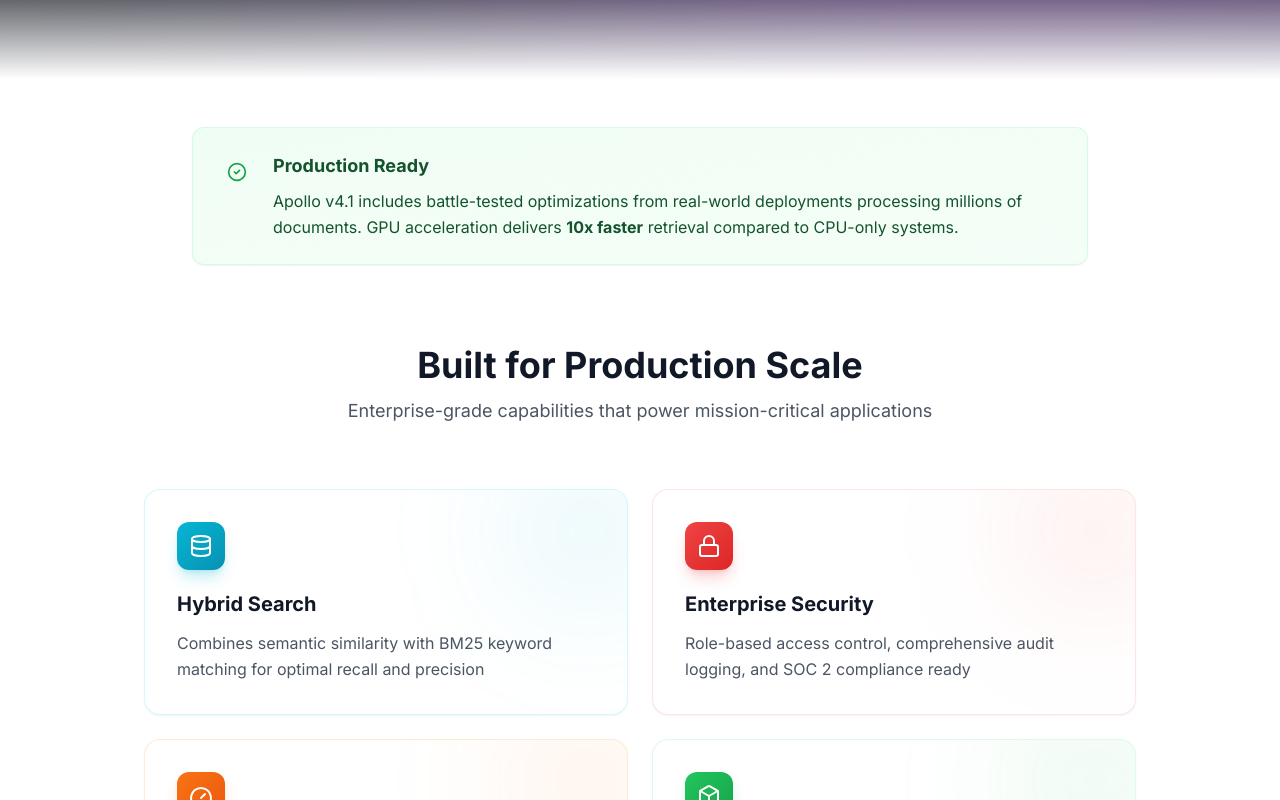
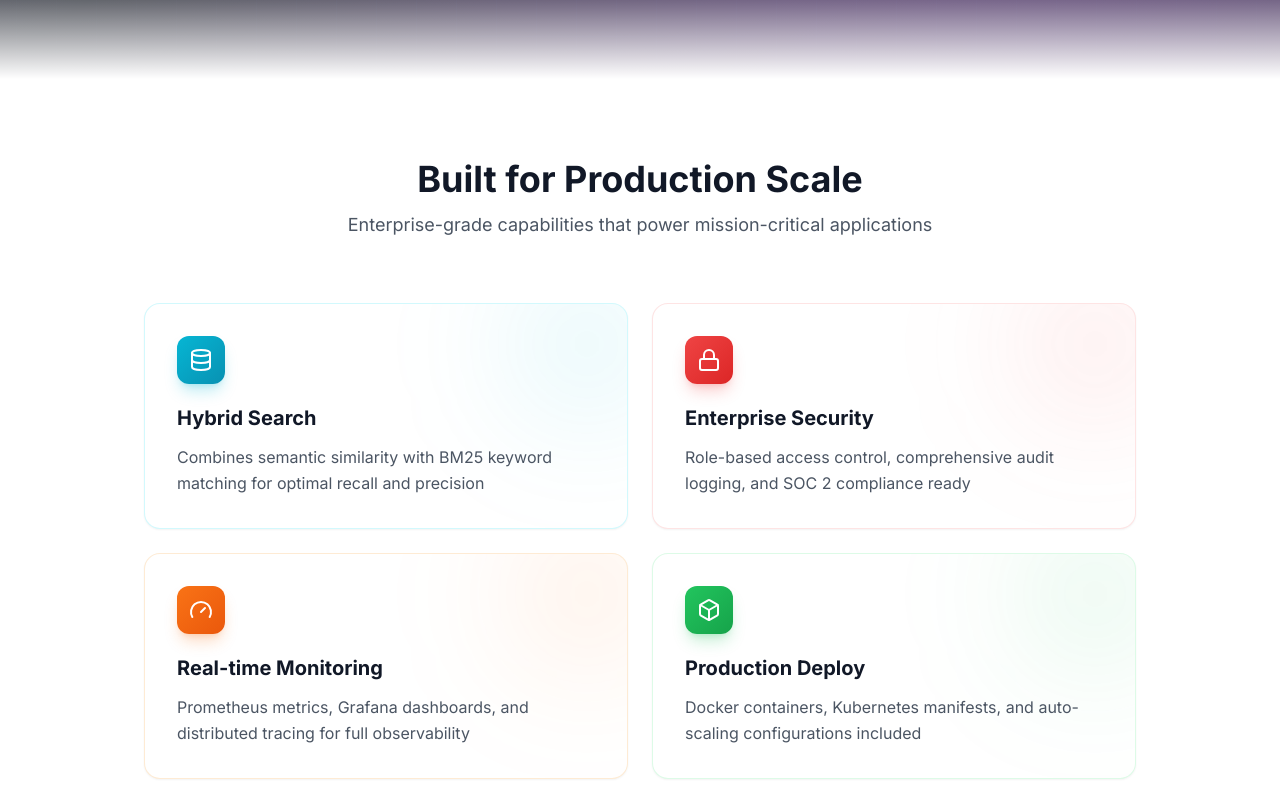
Before and after one commit to zhadyz/tactical-rag-system, a Next.js app in the folder docs-site/: page / in a window 1280 px wide. Shown: the part 820-1620 px from the top of the page. Built offline with nearby package versions, Linux system fonts and the light colour scheme.

Commit message:
refactor(docs): Remove 'Production Ready' callout section from homepage

```diff
--- a/docs-site/pages/index.mdx
+++ b/docs-site/pages/index.mdx
@@ -17,11 +17,6 @@ import { Footer } from '@/components/Footer'
 import { Zap, Cpu, Database, Lock, Gauge, Box, ArrowRight, Github, Sparkles } from 'lucide-react'
 
 <HeroSection />
-
-<Callout type="success" title="Production Ready">
-  Apollo v4.1 includes battle-tested optimizations from real-world deployments processing millions
-  of documents. GPU acceleration delivers **10x faster** retrieval compared to CPU-only systems.
-</Callout>
 
 <KeyFeatures />
 
```
